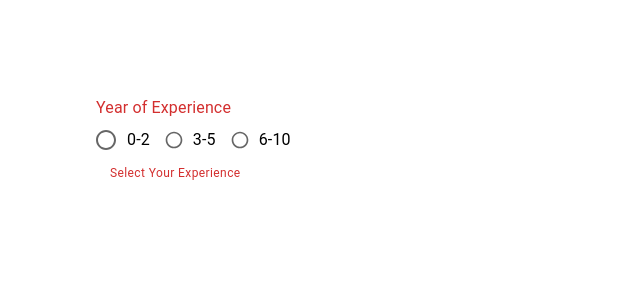
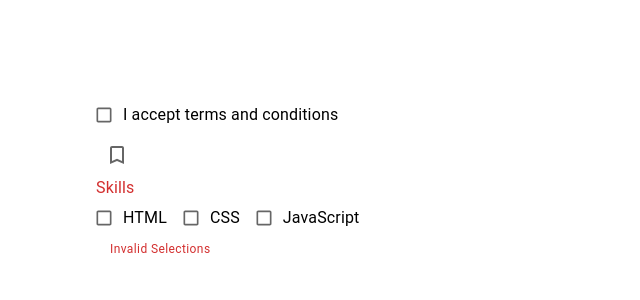
Before and after one commit to fhabhishektiwari/react-mui-learning, a React (Create React App) app: page / in a window 1280 px wide. Shown: the top 300 px of the page, without its empty margins (0-640 px from the left). Built offline with nearby package versions, Linux system fonts and the light colour scheme.

Commit message:
added MuiCheckbox

```diff
--- a/src/App.tsx
+++ b/src/App.tsx
@@ -1,13 +1,13 @@
 import React from 'react';
 import './App.css';
-import { MuiRadioButton } from './components/MuiRadioButton';
+import { MuiCheckbox } from './components/MuiCheckbox';
 
 
 
 function App() {
   return (
     <>
-      <MuiRadioButton/>
+      <MuiCheckbox/>
 
 
     </>
--- /dev/null
+++ b/src/components/MuiCheckbox.tsx
@@ -0,0 +1,50 @@
+import React, { useState } from 'react'
+import { Box, FormControlLabel, Checkbox, FormControl, FormLabel, FormGroup,FormHelperText } from '@mui/material'
+import BookmarkBorderIcon from '@mui/icons-material/BookmarkBorder';
+import BookmarkIcon from '@mui/icons-material/Bookmark';
+
+export const MuiCheckbox = () => {
+    const [acceptTnc, setAcceptTnc] = useState(false)
+    // console.log({acceptTnc})
+    const [skills, setSkills] = useState<string[]>([])
+    console.log({ skills })
+    const handleChange = (event: React.ChangeEvent<HTMLInputElement>) => {
+        setAcceptTnc(event.target.checked)
+    }
+    const handleSkillsChange = (event: React.ChangeEvent<HTMLInputElement>) => {
+        const index = skills.indexOf(event.target.value)
+        if (index === -1) {
+            setSkills([...skills, event.target.value])
+        } else {
+            setSkills(skills.filter((skill) => skill !== event.target.value))
+        }
+    }
+    return (
+        <Box margin={12}>
+            <Box>
+                <FormControlLabel
+                    label='I accept terms and conditions'
+                    control={<Checkbox color='secondary' size='small' checked={acceptTnc} onChange={handleChange} />} />
+            </Box>
+            <Box>
+                <Checkbox
+                    icon={<BookmarkBorderIcon />}
+                    checkedIcon={<BookmarkIcon />}
+                    checked={acceptTnc}
+                    onChange={handleChange}
+                />
+            </Box>
+            <Box>
+                <FormControl error>
+                    <FormLabel>Skills</FormLabel>
+                    <FormGroup row >
+                        <FormControlLabel label='HTML' control={<Checkbox value='html' size='small' checked={skills.includes('html')} onChange={handleSkillsChange} />} />
+                        <FormControlLabel label='CSS' control={<Checkbox value='css' size='small' checked={skills.includes('css')} onChange={handleSkillsChange} />} />
+                        <FormControlLabel label='JavaScript' control={<Checkbox value='javaScript' size='small' checked={skills.includes('javaScript')} onChange={handleSkillsChange} />} />
+                    </FormGroup>
+                    <FormHelperText>Invalid Selections</FormHelperText>
+                </FormControl>
+            </Box>
+        </Box>
+    )
+}
```
